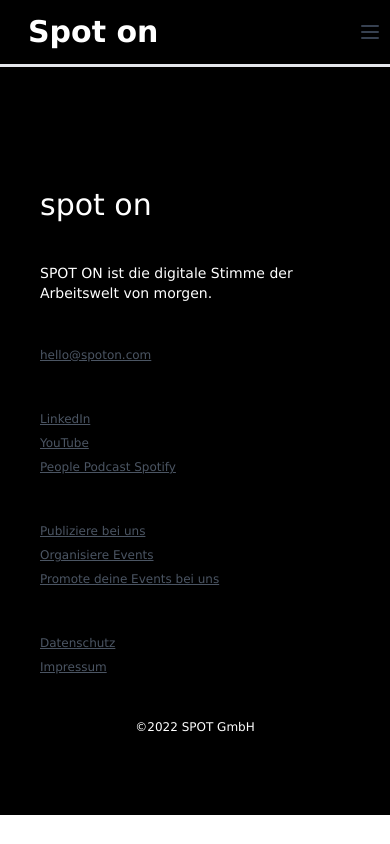
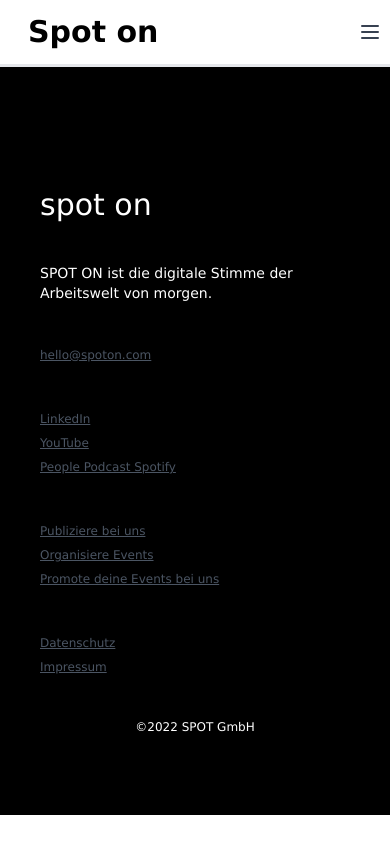
Before and after one commit to Remofurrer/spoton, a Next.js app: page / in a window 390 px wide. Built offline with nearby package versions, Linux system fonts and the light colour scheme.

Commit message:
made navbar toggle changes

```diff
--- a/components/Navbar.js
+++ b/components/Navbar.js
@@ -5,13 +5,17 @@ const Navbar = () => {
     const [navbar, setNavbar] = useState(false);
 
   return (
-    <nav className='w-full bg-black md:bg-white'>
+    <nav className={`w-full bg-black md:bg-white ${
+        navbar ? "bg-black" : "bg-white"
+    }`}>
         <div className='justify-between mx-auto md:items-center md:flex'>
             <div>
                 <div className='flex items-center justify-between py-3 md:py-1 md:block'>
                     <Link href="#">
                         <a>
-                            <h2 className='text-3xl font-bold pl-7 text-white md:text-black'>Spot on</h2>
+                            <h2 className={`text-3xl font-bold pl-7 md:text-black ${
+                                navbar ? "text-white" : "text-black"
+                            }`}>Spot on</h2>
                         </a>
                     </Link>
                     <div className='md:hidden'>
```
